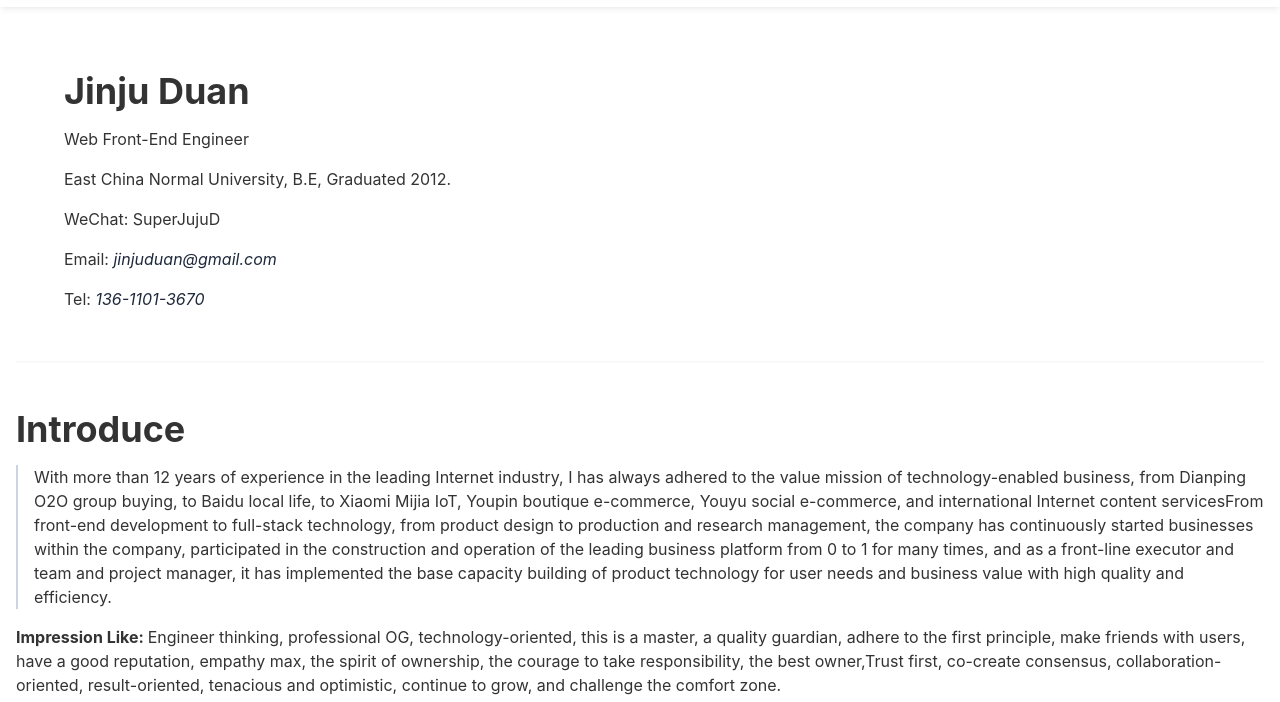
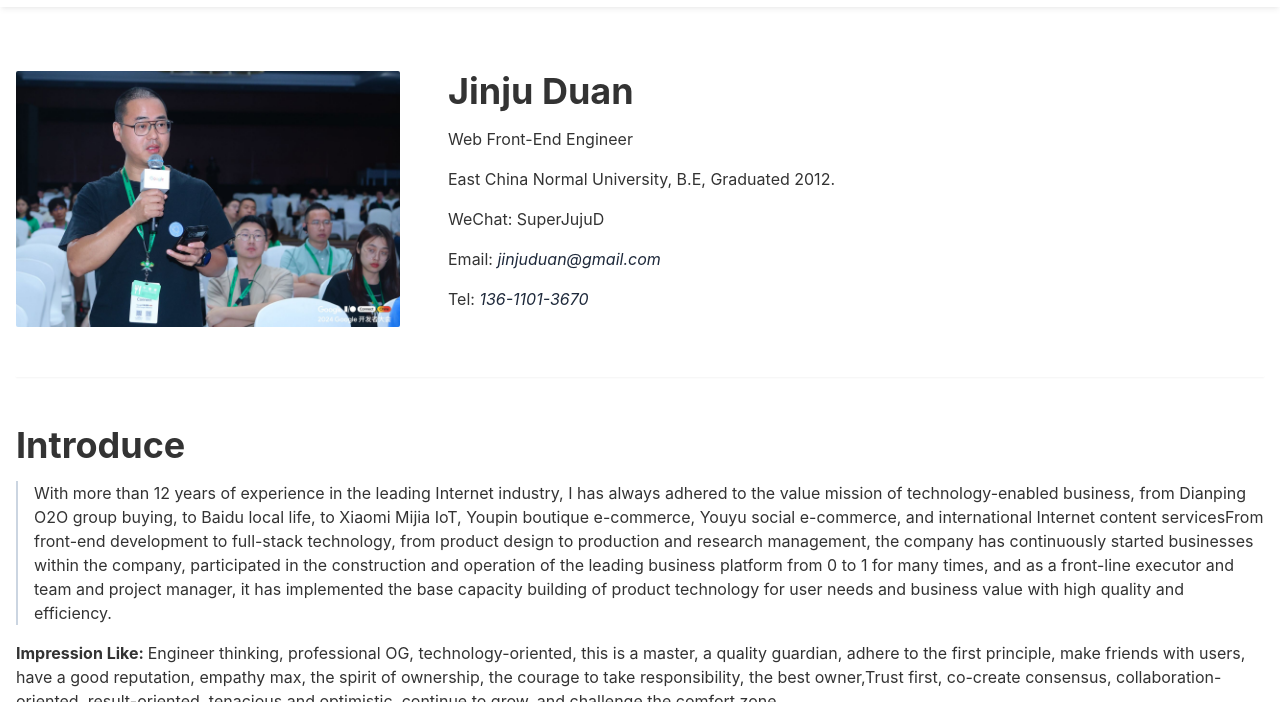
Before and after one commit to jinjuduan/jinjuduan.github.io, a plain HTML site: page index.html in a window 1280 px wide. Shown: the part 73-775 px from the top of the page. Drawn offline with Linux system fonts and the light colour scheme.

Commit message:
photo show

```diff
--- a/index.html
+++ b/index.html
@@ -72,7 +72,7 @@
     <main class="mx-auto container mb-12 p-4">
       <section class="mt-12 flex flex-col lg:flex-row lg:flex-1 pb-12 gap-2 lg:gap-12">
         <a href="./assets/img/jinjuduan.jpg" target="_blank">
-          <!-- <img class="w-full lg:w-96 rounded-lg md:rounded-md lg:rounded-sm" src="./assets/img/jinjuduan.jpg" alt="JinjuDuan at Goolge I/O 2024 Beijing"  title="JinjuDuan at Goolge I/O 2024 Beijing" /> -->
+          <img class="w-full lg:w-96 rounded-lg md:rounded-md lg:rounded-sm" src="./assets/img/jinjuduan.jpg" alt="JinjuDuan at Goolge I/O 2024 Beijing"  title="JinjuDuan at Goolge I/O 2024 Beijing" />
         </a>
         <article class="flex flex-col gap-2 lg:gap-4">
           <h1 class="text-xl md:text-2xl lg:text-4xl font-bold">Jinju Duan</h1>
```
